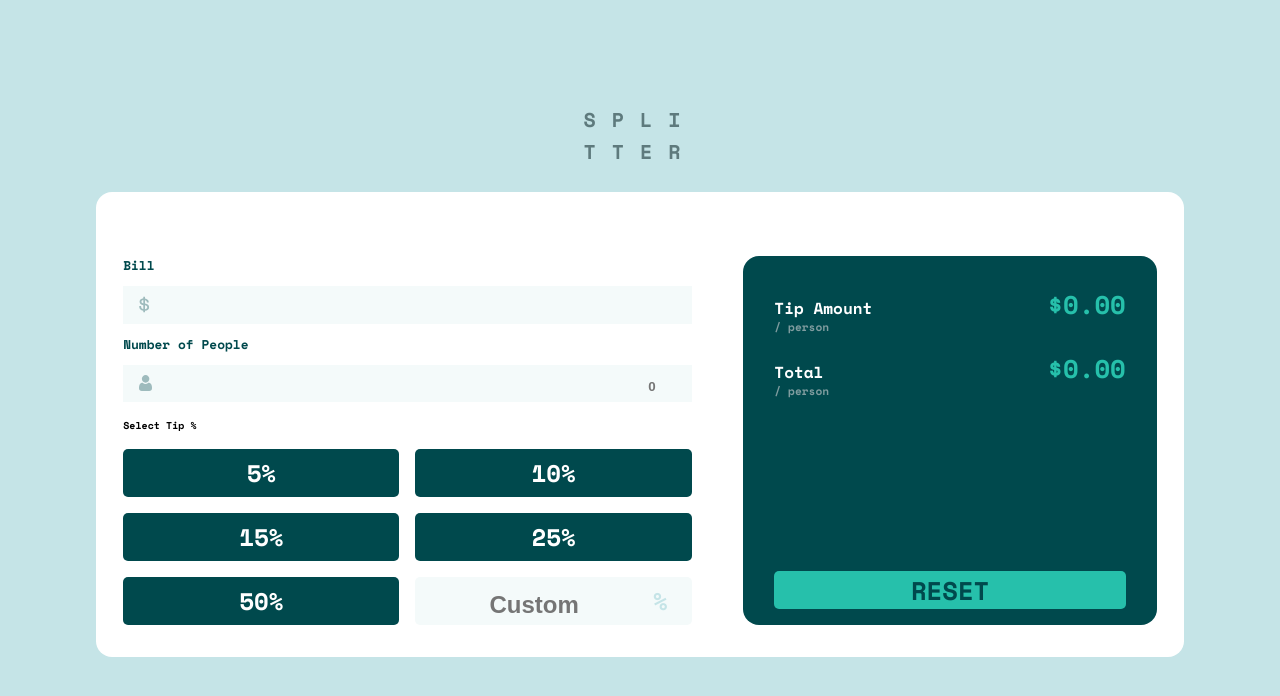
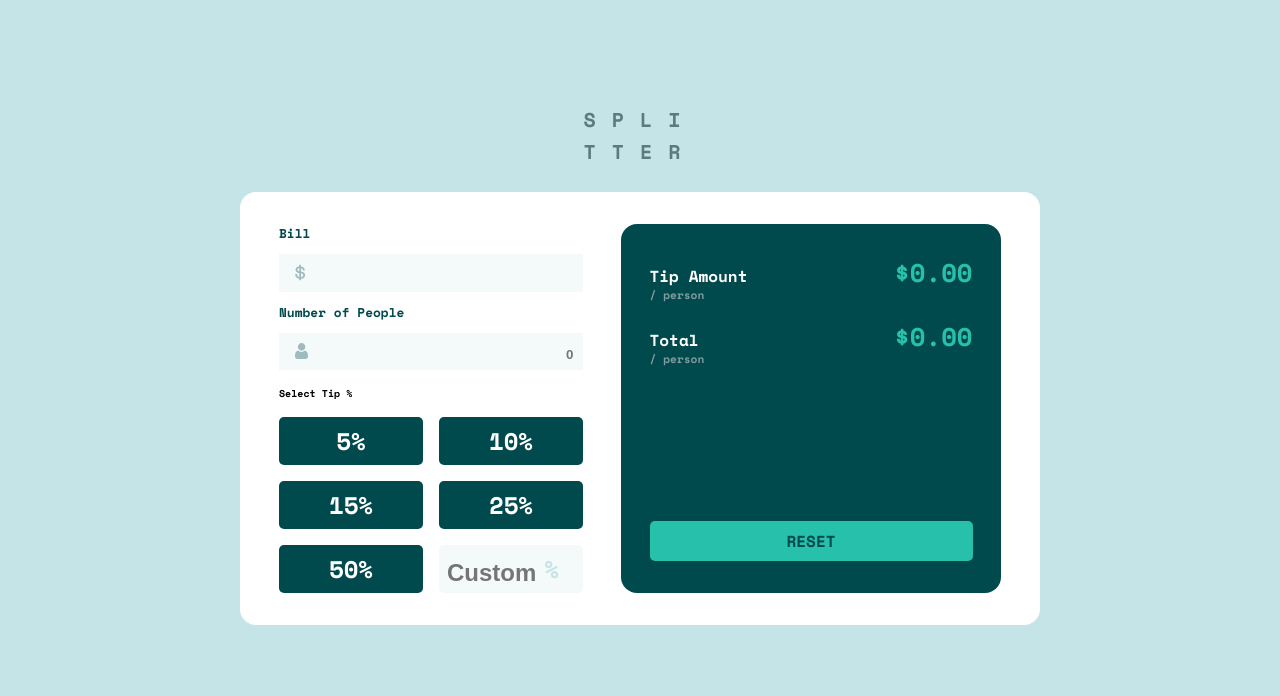
Before and after one commit to KenSparks-Dev/tip-calculator, a website built with Parcel: page index.html in a window 1280 px wide. Built offline with nearby package versions, Linux system fonts and the light colour scheme.

Commit message:
updates to desktop size

```diff
--- a/styles/style.scss
+++ b/styles/style.scss
@@ -13,7 +13,8 @@
 .container {
 	width: 100%;
 }
-.content, .results-content {
+.content,
+.results-content {
 	display: flex;
 	flex-direction: column;
 	width: 85%;
@@ -133,30 +134,34 @@
 }
 
 @media (min-width: 768px) {
-	.header{
+	.header {
 		margin-top: 4rem;
 	}
 	.content {
 		flex-direction: row;
-		justify-content: space-between;
+		justify-content: space-around;
 		width: 95%;
 		padding: 2rem 0;
 	}
 	.tip-calculator {
+		max-width: 50rem;
 		margin: auto auto;
-		width:85%;
+		width: 85%;
+		padding-top: 0;
 		&__processing {
-			width: 55%;
+			width: 40%;
 		}
 		&__results {
-			width: 40%;
-			position:relative;
+			width: 50%;
+			position: relative;
 			margin: 0;
 		}
-		&__results-btn{
+		&__results-btn {
 			position: absolute;
-			bottom: 1rem;
+			bottom: 2rem;
 			width: 85%;
+			font-size: 1rem;
+			padding: .5rem;
 		}
 	}
 }
```
Also changed, not shown: 2 other files.
